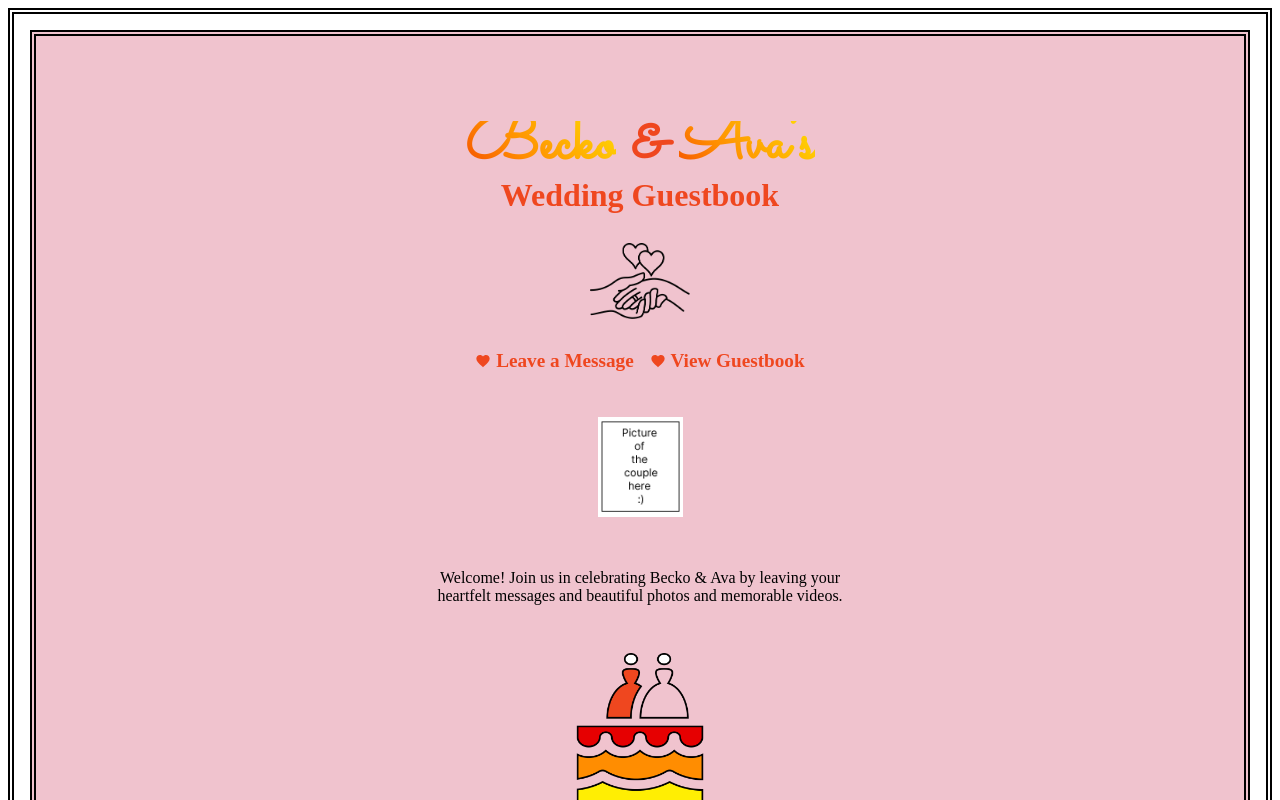
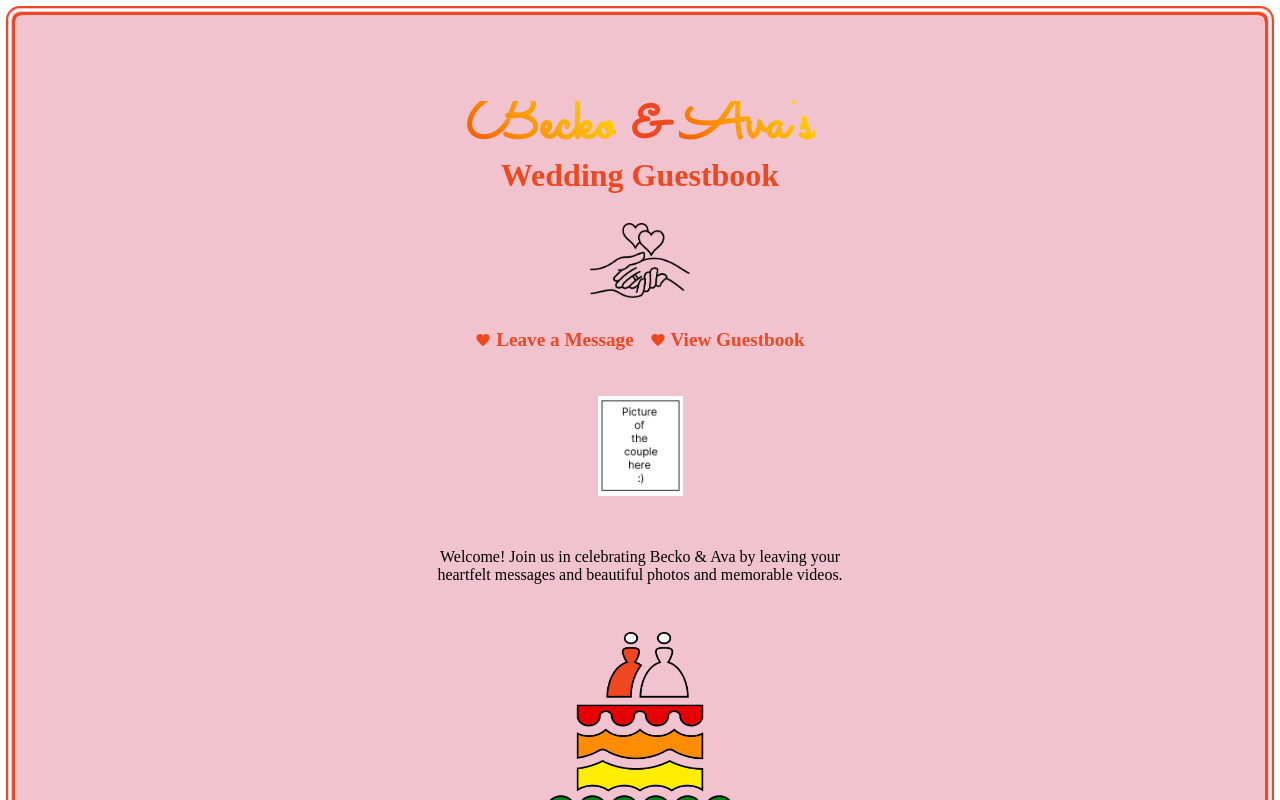
Before and after one commit to GinaHorch/becko-ava-wedding, a Next.js app: page / in a window 1280 px wide. Shown: the top 800 px of the page. Built offline with nearby package versions, Linux system fonts and the light colour scheme; a web font is replaced by a local one.

Commit message:
added a different border

```diff
--- a/src/app/globals.css
+++ b/src/app/globals.css
@@ -43,10 +43,17 @@ body {
   font-family: 'Alice', serif;
   position: relative;
   overflow-x: hidden;
-  border: double 6px black; /* 👈 Add this line */
-  padding: 1rem;            /* 👈 Ensure content doesn't touch border */
-  box-sizing: border-box;
-  min-height: 100vh;
+ /* Main double border (outermost two lines) */
+  border: double 4px #f0c3ce;
+   /* 👇 First inner line */
+  outline: 2px solid #ef471f;
+
+  /* 👇 Second inner line, inset using box-shadow */
+  box-shadow:
+    inset 0 0 0 4px #ef471f;
+
+  border-radius: 12px;
+  padding: 0.2rem;
 }
 
 .sacramento {
@@ -65,8 +72,9 @@ body {
   justify-content: flex-start;
   text-align: center;
   padding-top: 4rem;
-  border: double 6px black; /* 👈 Add this */
-  box-sizing: border-box;
+  border-radius: 8px;
+  position: relative;
+  overflow: hidden;
 }
 
 .landing-title {
--- a/src/app/page.tsx
+++ b/src/app/page.tsx
@@ -28,7 +28,7 @@ const HeartIcon = ({ color = '#ef471f', size = 16 }) => (
 export default function Home() {
   useEffect(() => {
     const numBalls = 2;
-    const container = document.body;
+    const container = document.querySelector('.landing-container');
 
     for (let i = 0; i < numBalls; i++) {
       const wrapper = document.createElement('div');
@@ -39,7 +39,7 @@ export default function Home() {
       ball.className = 'petal black-white';
 
       // 🎯 Position balls between 102% and 104% of viewport height
-      const topPosition = 1.4 + Math.random() * 0.16;
+      const topPosition = 1.35 + Math.random() * 0.16;
       wrapper.style.setProperty('--random-top', topPosition.toString());
 
       wrapper.style.width = '50px';
@@ -49,14 +49,17 @@ export default function Home() {
       wrapper.style.animationDelay = `${Math.random() * 5}s`;
 
       wrapper.appendChild(ball);
+
+      if (container) {
       container.appendChild(wrapper);
     }
+  }
 
-    return () => {
-      const wrappers = document.querySelectorAll('.ball-wrapper');
-      wrappers.forEach(w => w.remove());
-    };
-  }, []);
+  return () => {
+    const wrappers = document.querySelectorAll('.ball-wrapper');
+    wrappers.forEach(w => w.remove());
+  };
+}, [blackWhiteSoccerBall]);
 
   return (
     <main className="landing-container">
```
